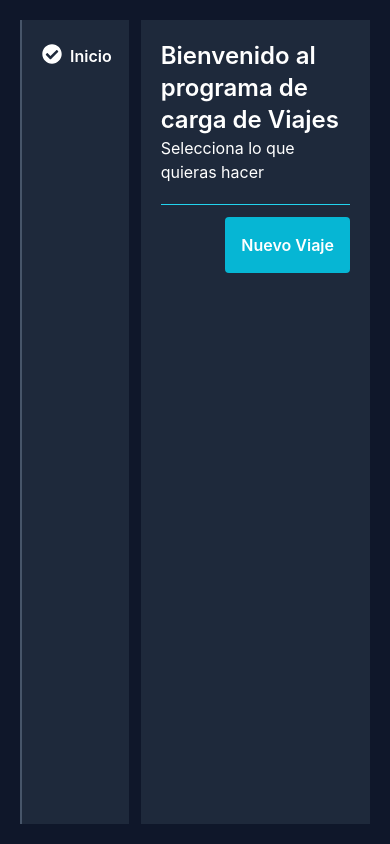
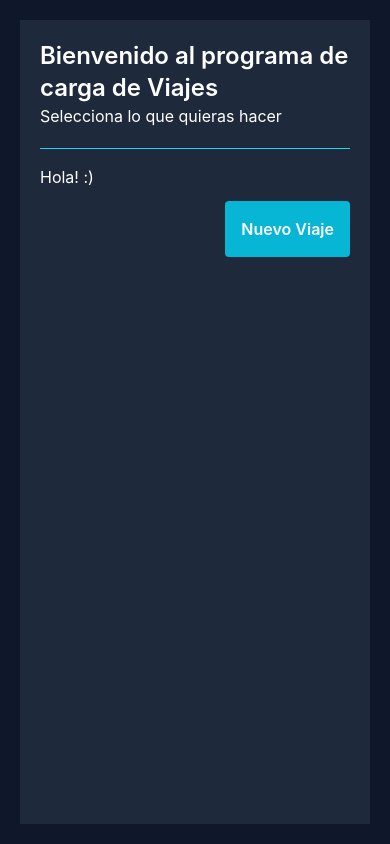
Before and after one commit to avachadze/tabsReactJs, a React (Create React App) app: page / in a window 390 px wide. Built offline with nearby package versions, Linux system fonts and the light colour scheme.

Commit message:
Añadido metodos para cambiar de TAB y añadido funcionalidad para ir añadiendo la lista de aside

```diff
--- a/src/App.js
+++ b/src/App.js
@@ -1,7 +1,6 @@
 import './App.css';
 import Home from './componentes/Home';
 
-import Inicio from './componentes/Descripcion';
 import { BrowserRouter as Router, Routes, Route } from 'react-router-dom';
 function App() {
   return (
--- a/src/componentes/Home.js
+++ b/src/componentes/Home.js
@@ -1,70 +1,122 @@
 import { FaCheckCircle } from "react-icons/fa";
-import Inicio from "./Inicio";
-import Incluido from "./Incluido";
-import Descripcion from "./Descripcion";
-import React, { useState, useRef } from "react";
+import Inicio from "./secciones/Inicio";
+import Incluido from "./secciones/Incluido";
+import Descripcion from "./secciones/Descripcion";
+import React, { useState } from "react";
 import { FaBookOpen } from "react-icons/fa";
 import { FaCheckDouble } from "react-icons/fa";
+import Prueba from "./secciones/Prueba";
+import { IoIosHappy } from "react-icons/io";
+
 function Home() {
-    const [toggle, setToggle] = useState(0)
-    const valueRef = useRef(0);
-
-    const [opciones, setOpciones] = useState([{
-        id: 0,
+    const [toggle, setToggle] = useState("TAB_inicio")
+    const [visibles] = useState(["TAB_inicio"]);
+    const opciones = [{
+        id: "TAB_inicio",
         texto: "Inicio",
         visibilidad: "",
+        siguiente: "TAB_descripcion",
         descripcionTitulo: "Bienvenido al programa de carga de Viajes",
         descripcion: "Selecciona lo que quieras hacer",
         icon: <FaCheckCircle />,
-        next: next,
+        next: function next(ev) {
+            ev.preventDefault()
+            setToggle(this.siguiente)
+            let element = document.getElementById(this.siguiente)
+            if (element) {
+                element.classList.remove("hidden")
+            }
+            visibles.push(this.siguiente)
+        },
         contenido: <Inicio />,
         botonSiguiente: "Nuevo Viaje"
     },
     {
-        id: 1,
+        id: "TAB_descripcion",
         texto: "Descripción",
         visibilidad: "hidden",
+        siguiente: "TAB_incluido",
         descripcionTitulo: "Descripcion",
         descripcion: "detalles importantes",
         icon: <FaBookOpen />,
-        next: next,
+        next: function next(ev) {
+            ev.preventDefault()
+            setToggle(this.siguiente)
+            let element = document.getElementById(this.siguiente)
+            if (element) {
+                element.classList.remove("hidden")
+            }
+            visibles.push(this.siguiente)
+
+
+        },
         contenido: <Descripcion />,
         botonSiguiente: "Siguiente"
     },
     {
-        id: 2,
+        id: "TAB_incluido",
         texto: "Incluido / no",
         visibilidad: "hidden",
+        siguiente: "TAB_prueba",
         descripcionTitulo: "Incluido/ No incluido",
         descripcion: "Si el servicio no está seleccionado, el cliente lo verá como no incluido.",
         icon: <FaCheckDouble />,
-        next: next,
+        next: function next(ev) {
+            ev.preventDefault()
+            setToggle(this.siguiente)
+            let element = document.getElementById(this.siguiente)
+            if (element) {
+                element.classList.remove("hidden")
+            }
+            visibles.push(this.siguiente)
+
+        },
         contenido: <Incluido />,
         botonSiguiente: "Siguiente"
+    },
+    {
+        id: "TAB_prueba",
+        texto: "Prueba",
+        visibilidad: "hidden",
+        siguiente: "TAB_descripcion",
+        descripcionTitulo: "Prueba",
+        descripcion: "Esta es la seccion de prueba",
+        icon: <IoIosHappy />,
+        next: function next(ev) {
+            ev.preventDefault()
+            setToggle(this.siguiente)
+            let element = document.getElementById(this.siguiente)
+            if (element) {
+                element.classList.remove("hidden")
+            }
+            visibles.push(this.siguiente)
 
+        },
+        contenido: <Prueba />,
+        botonSiguiente: "Nooooooo"
     }
-    ])
-
-    function next(ev, next) {
-        console.log(toggle)
-        valueRef.current =  valueRef.current+1
-        console.log(valueRef.current)
-
+    ]
+    console.log(Object.values(opciones).includes("TAB_incluido"))
+    console.log(visibles)
+    /*    function next(ev, next) {
            ev.preventDefault()
            if (opciones[next.id + 1]) {
                setToggle(next.id + 1)
-            setOpciones(opciones.map(e => (e.id === next.id + 1 ? { ...e, visibilidad: "descripcion 1" } : e)))
+               let element = document.getElementById(next.id + 1)
+               element.classList.remove("hidden")
            }
-
+           else {
+               alert("Guardando Cambios :D ")
            }
+       } */
 
     return (
         <div className="App min-h-[100vh] grid grid-cols-12 gap-3 flex-row p-5 bg-slate-900">
-            <aside className='col-span-4 md:col-span-4 lg:col-span-2 min-h-[50%] bg-slate-800 text-start border-l-2 border-slate-600'>
-                <ul className='p-5 text-white font-semibold flex flex-col space-x-5'>
+            <aside className=' hidden md:block md:col-span-4 lg:col-span-2 min-h-[50%] bg-slate-800 text-start border-l-2 border-slate-600'>
+                <ul className='p-5 text-white font-semibold flex flex-col md:space-x-5'>
                     {opciones.map((opcion) => (
-                        <div className={opcion.visibilidad} key={opcion.id}>
-                            <li className="flex flex-row cursor-pointer mt-1" onClick={() => valueRef(opcion.id)}>
+                        <div id={opcion.id} className={opcion.visibilidad} key={opcion.id}>
+                            <li className="flex flex-row cursor-pointer mt-1" onClick={() => setToggle(opcion.id)}>
                                 <span className='text-xl mr-2'> {opcion.icon} </span>
                                 <span>  {opcion.texto} </span>
                             </li>
@@ -72,10 +124,10 @@ function Home() {
                     ))}
                 </ul>
             </aside>
-            <section className='col-span-8 md:col-span-8 lg:col-span-10 min-h-[50%] bg-slate-800 p-5'>
+            <section className='col-span-12 md:col-span-8 lg:col-span-10 min-h-[50%] bg-slate-800 p-5'>
                 {opciones.map((opcion) => (
                     <div key={opcion.id} className={toggle === opcion.id ? "show-content" : "content"}>
-                        <div className='border-b text-left border-cyan-400 w-full pb-5'>
+                        <div className='border-b text-left border-cyan-400 w-full pb-5 mb-4'>
                             <h2 className='text-2xl font-semibold text-white'>
                                 {opcion.descripcionTitulo}
                             </h2>
@@ -83,14 +135,14 @@ function Home() {
                                 {opcion.descripcion}
                             </span>
                         </div>
+                        <form onSubmit={ev => opcion.next(ev, opcion)}>
                             {opcion.contenido}
                             <div className='mt-3 flex justify-end w-full'>
-                            <form onSubmit={ev => opcion.next(ev, opcion)}>
                                 <button id="myAnchor" className='bg-cyan-500 text-white font-semibold p-4 rounded' >
                                     {opcion.botonSiguiente}
                                 </button>
+                            </div>
                         </form>
-                        </div>
                     </div>
                 ))}
             </section>
--- a/src/componentes/Inicio.js
+++ /dev/null
@@ -1,15 +0,0 @@
-import React from 'react'
-
-function Inicio({setToggle}) {
-    function updateToggle(){
-        setToggle(1)
-    }
-    return (
-        <div className='text-start'>
-
-
-        </div>
-    )
-}
-
-export default Inicio
--- /dev/null
+++ b/src/componentes/secciones/Inicio.js
@@ -0,0 +1,12 @@
+import React from 'react'
+
+function Inicio({}) {
+
+    return (
+        <div className='text-start text-white'>
+                Hola! :)
+        </div>
+    )
+}
+
+export default Inicio
--- /dev/null
+++ b/src/componentes/secciones/Prueba.js
@@ -0,0 +1,15 @@
+import React from 'react'
+import { IoIosHappy } from "react-icons/io";
+
+function Prueba() {
+  return (
+    <div className='text-3xl text-white'>
+       <IoIosHappy />
+       <div className='bg-slate-700 my-3'>
+            AAAAAAAAA
+       </div>
+    </div>
+  )
+}
+
+export default Prueba
```
Also changed, not shown: src/componentes/secciones/Descripcion.js (renamed from src/componentes/Descripcion.js), src/componentes/secciones/Incluido.js (renamed from src/componentes/Incluido.js). Lines whose indentation alone changed are shown as unchanged.
